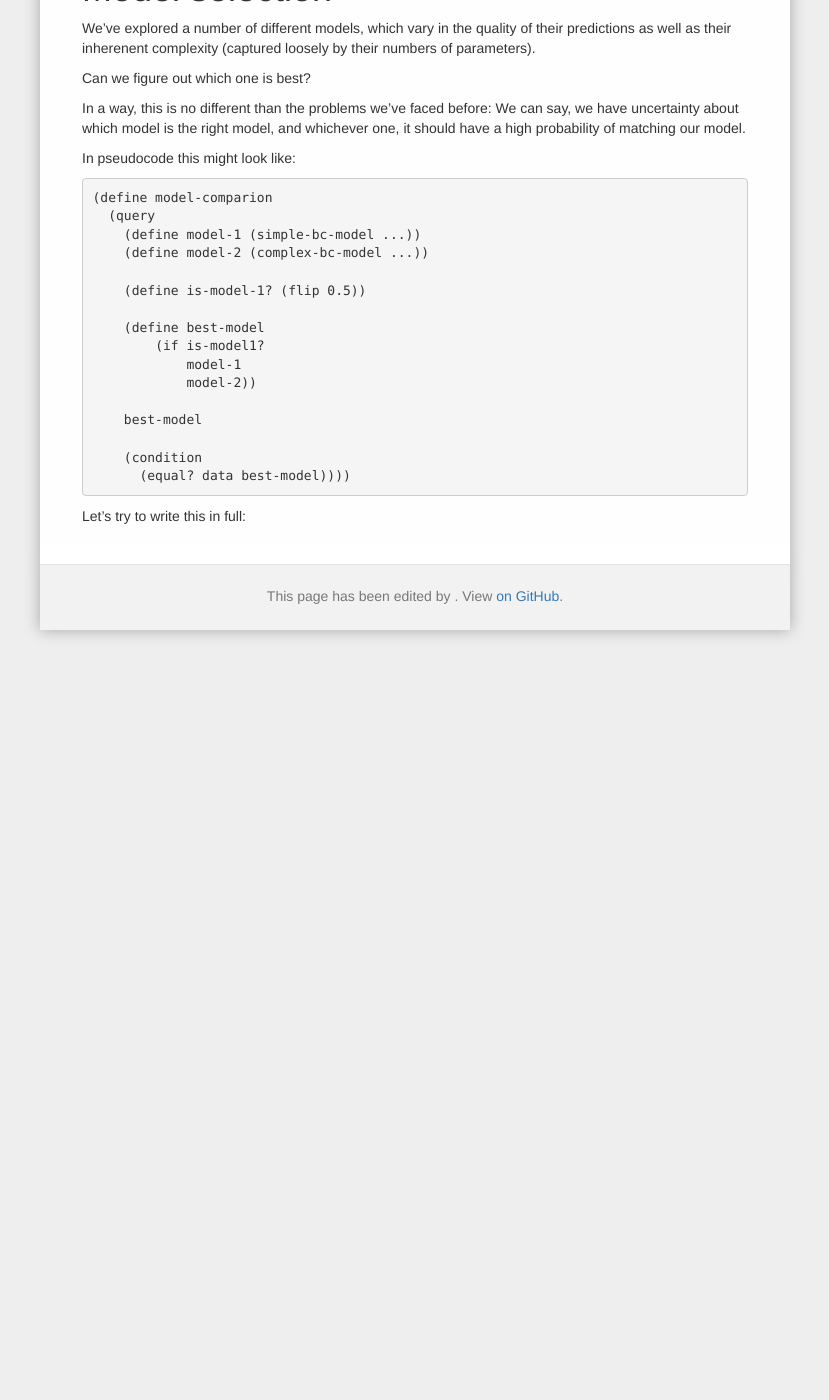
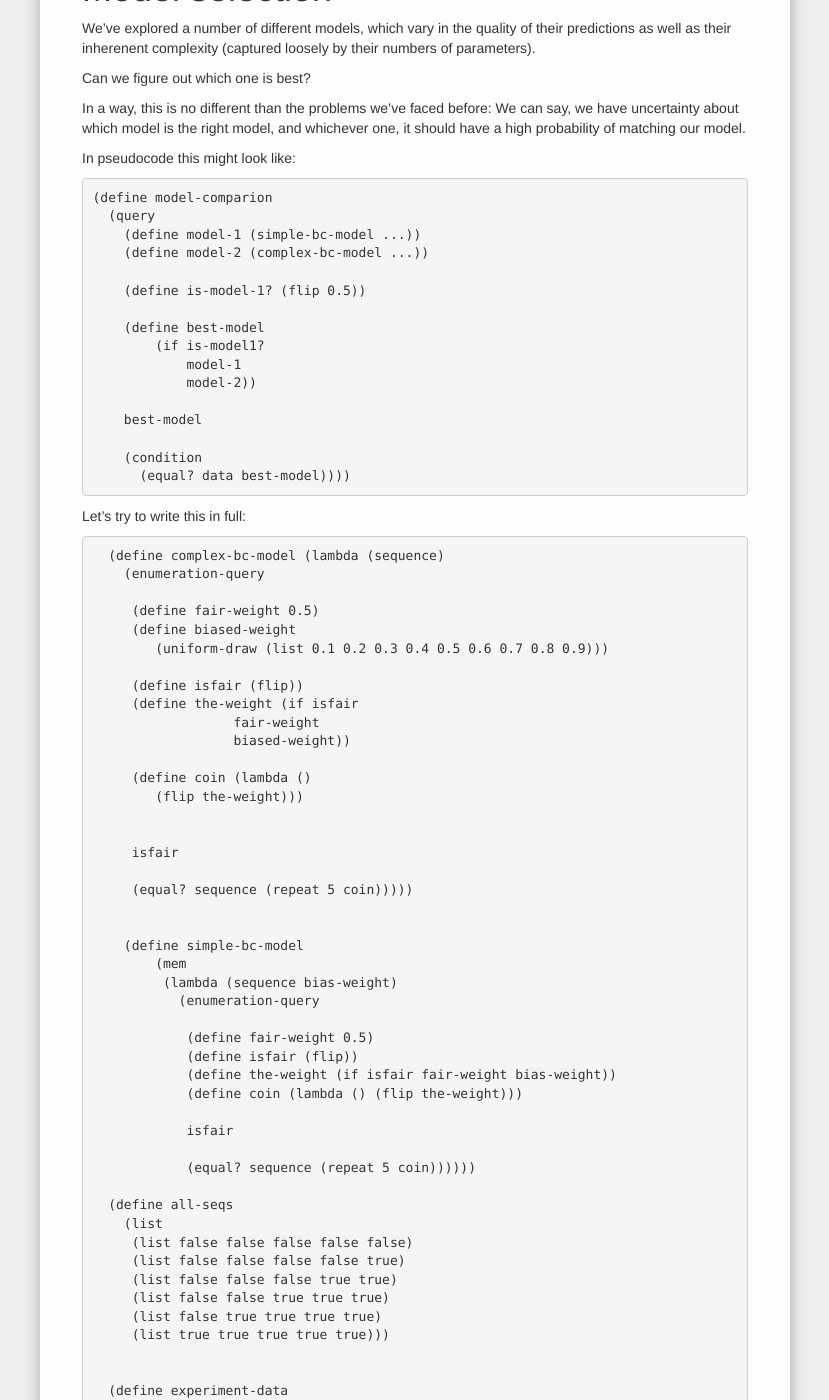
Before and after one commit to forestdb/forestdb.org, a Jekyll site: the page built from models/bayesian-data-analysis.md, in a window 1280 px wide and 1400 px high, scrolled down 25557 px. Shown: the whole window, without its empty margins (225-1054 px from the left). Built offline with Jekyll 4.4.1, drawn with Linux system fonts in a browser that asks for light colours; nearby versions of some CDN libraries; a script that is not in the unit is left out; some of the changed text lies outside the part shown.

Commit message:
add simple model comparison and alt data set

```diff
--- a/models/bayesian-data-analysis.md
+++ b/models/bayesian-data-analysis.md
@@ -1350,3 +1350,164 @@
 
 
 Let's try to write this in full:
+
+
+
+
+      (define complex-bc-model (lambda (sequence)
+        (enumeration-query
+
+         (define fair-weight 0.5)
+         (define biased-weight
+            (uniform-draw (list 0.1 0.2 0.3 0.4 0.5 0.6 0.7 0.8 0.9)))
+
+         (define isfair (flip))
+         (define the-weight (if isfair
+                      fair-weight
+                      biased-weight))
+
+         (define coin (lambda ()
+            (flip the-weight)))
+
+
+         isfair
+
+         (equal? sequence (repeat 5 coin)))))
+
+
+        (define simple-bc-model
+            (mem
+             (lambda (sequence bias-weight)
+               (enumeration-query
+
+                (define fair-weight 0.5)
+                (define isfair (flip))
+                (define the-weight (if isfair fair-weight bias-weight))
+                (define coin (lambda () (flip the-weight)))
+
+                isfair
+
+                (equal? sequence (repeat 5 coin))))))
+
+      (define all-seqs
+        (list
+         (list false false false false false)
+         (list false false false false true)
+         (list false false false true true)
+         (list false false true true true)
+         (list false true true true true)
+         (list true true true true true)))
+
+
+      (define experiment-data
+        (list
+         (list
+          (list false false false false false)
+          (list false false false false true)
+          (list false false false true true)
+          (list false false true true true)
+          (list false true true true true)
+          (list true true true true true))
+
+         (list (list #f #f #f)
+               (list #f #f #t)
+               (list #f #t #t)
+               (list #t #t #t)
+               (list #f #t #t)
+               (list #f #t #t))))
+
+      ; takes in "dist": output from an enumeration-query
+      ; and "selection": the element from the posterior that you want
+      ; returns the probability of that selection
+      (define get-probability
+        (lambda (dist selection)
+          (let ([index (list-index (first dist) selection)])
+            (list-ref (second dist) index))))
+
+      (define summarize-data
+        (lambda (dataset)
+          (list (first dataset)
+                (map
+                 (lambda (lst) (mean (map boolean->number lst)))
+                 (second dataset)))))
+
+      (define summarize-model
+        (lambda (modelpreds)
+          (list
+           all-seqs
+           (map
+            (lambda (dist)
+              (get-probability dist #t))
+            modelpreds))))
+
+
+      (define model-comparison
+        (lambda (experiment-data)
+          (enumeration-query
+
+               (define biased-weight
+                 (uniform-draw (list 0.1 0.2 0.3 0.4 0.6 0.7 0.8 0.9)))
+
+
+
+                (define is-model1? (flip 0.5))
+
+                ; model1: generate predictions for all sequences
+                (define model1
+                  (map
+                   (lambda (sequence)
+                     (simple-bc-model sequence biased-weight))
+                   all-seqs))
+
+                ; model2: generate predictions for all sequences
+                (define model2
+                  (map
+                   (lambda (sequence)
+                     (complex-bc-model sequence))
+                   all-seqs))
+
+                (define best-model (if is-model1?
+                                      model1
+                                      model2))
+
+                    ; which is the best model?
+                    is-model1?
+
+                    ; given that we've observed this data
+                    (factor (sum (flatten (map
+                                           (lambda (data-for-one-sequence model)
+                                             ; map over data points in a given sequence
+                                             (map (lambda (single-data-point)
+                                                    (log (get-probability model single-data-point)))
+                                                  data-for-one-sequence))
+                                           (second experiment-data)
+                                           best-model)))))))
+
+                (define results (data-analysis experiment-data))
+
+                (barplot results "is model 1 the best?")
+
+
+
+Our data slightly favors the more complex model. Remember that we only have 3 observations for each sequence.
+
+
+Try this slightly more expanded data set.
+
+
+      (define experiment-data
+        (list
+         (list
+          (list false false false false false)
+          (list false false false false true)
+          (list false false false true true)
+          (list false false true true true)
+          (list false true true true true)
+          (list true true true true true))
+
+         (list (list #f #f #f #f #f #f #f)
+               (list #f #f #t #f #f #f #t)
+               (list #f #t #t #t #t #t #t)
+               (list #t #t #t #t #t #t #f)
+               (list #f #t #t #t #f #f #f)
+               (list #f #t #t #f #f #f #f))))
```
